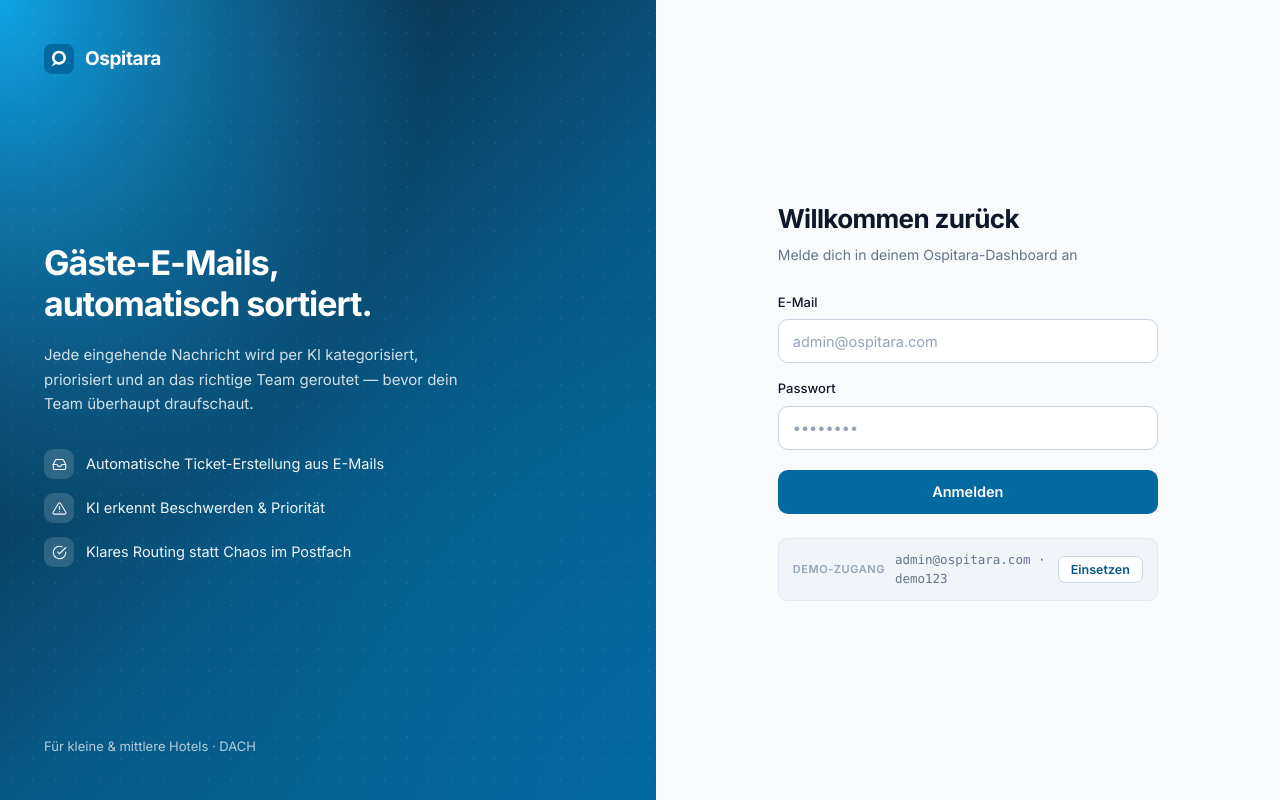
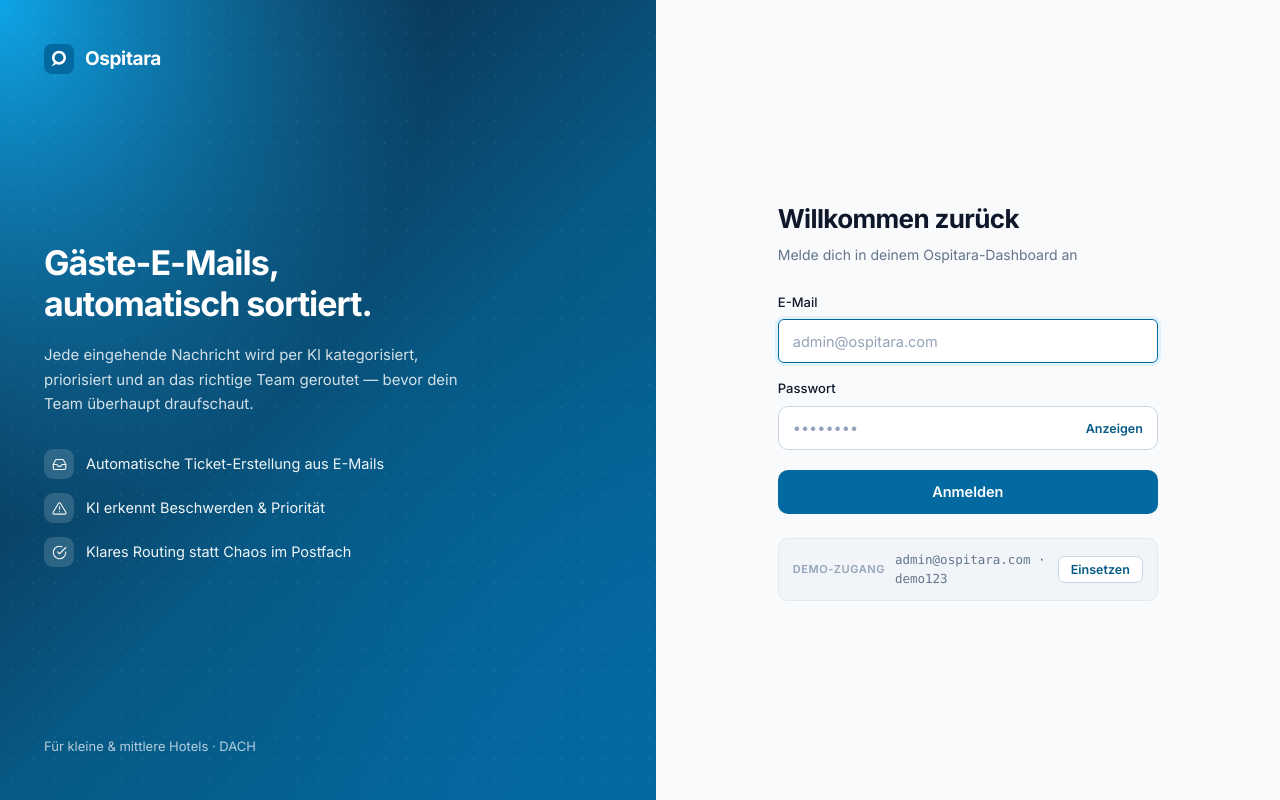
Before and after one commit to Max-M2000/hotelflow, a React app in the folder frontend/: page /login in a window 1280 px wide. Built offline with nearby package versions, Linux system fonts and the light colour scheme.

Commit message:
a11y+ux: full skill-based UI audit fixes — keyboard nav (stat cards/rows), aria-labels on filters/search/status, focus rings, empty-state action, form-label association, login role=alert + password toggle + autofocus, nav aria-current, logout aria-label

```diff
--- a/frontend/src/components/Layout.jsx
+++ b/frontend/src/components/Layout.jsx
@@ -34,6 +34,7 @@ const Layout = ({ children, onLogout }) => {
           <button
             className={`nav-item ${isTickets ? 'nav-item-active' : ''}`}
             onClick={() => navigate('/')}
+            aria-current={isTickets ? 'page' : undefined}
           >
             <IconInbox size={18} />
             <span>Tickets</span>
@@ -62,7 +63,7 @@ const Layout = ({ children, onLogout }) => {
               <div className="user-name">Admin</div>
               <div className="user-email">{userEmail}</div>
             </div>
-            <button className="logout-btn" onClick={handleLogout} title="Abmelden">
+            <button className="logout-btn" onClick={handleLogout} title="Abmelden" aria-label="Abmelden">
               <IconLogout size={17} />
             </button>
           </div>
--- a/frontend/src/components/TicketDetail.jsx
+++ b/frontend/src/components/TicketDetail.jsx
@@ -153,6 +153,7 @@ const TicketDetail = () => {
                 value={noteText}
                 onChange={(e) => setNoteText(e.target.value)}
                 placeholder="Notiz oder Bearbeitungsvermerk hinzufügen…"
+                aria-label="Neue interne Notiz"
                 className="note-input"
                 rows="2"
               />
@@ -184,22 +185,23 @@ const TicketDetail = () => {
           <div className="card side-card">
             <div className="card-title">Bearbeitung</div>
 
-            <label className="field-label">Status</label>
-            <select className="field-select" value={ticket.status} onChange={(e) => updateField('status', e.target.value)}>
+            <label className="field-label" htmlFor="field-status">Status</label>
+            <select id="field-status" className="field-select" value={ticket.status} onChange={(e) => updateField('status', e.target.value)}>
               <option value="open">Offen</option>
               <option value="in_progress">In Bearbeitung</option>
               <option value="closed">Geschlossen</option>
             </select>
 
-            <label className="field-label">Priorität</label>
-            <select className="field-select" value={ticket.priority} onChange={(e) => updateField('priority', e.target.value)}>
+            <label className="field-label" htmlFor="field-priority">Priorität</label>
+            <select id="field-priority" className="field-select" value={ticket.priority} onChange={(e) => updateField('priority', e.target.value)}>
               <option value="high">Hoch</option>
               <option value="medium">Mittel</option>
               <option value="low">Niedrig</option>
             </select>
 
-            <label className="field-label">Zugewiesenes Team</label>
+            <label className="field-label" htmlFor="field-team">Zugewiesenes Team</label>
             <input
+              id="field-team"
               className="field-input"
               type="text"
               defaultValue={ticket.assignedTo || ''}
--- a/frontend/src/pages/LoginPage.jsx
+++ b/frontend/src/pages/LoginPage.jsx
@@ -10,6 +10,7 @@ const LoginPage = ({ onLogin }) => {
   const navigate = useNavigate();
   const [email, setEmail] = useState('');
   const [password, setPassword] = useState('');
+  const [showPassword, setShowPassword] = useState(false);
   const [error, setError] = useState('');
   const [loading, setLoading] = useState(false);
 
@@ -71,21 +72,32 @@ const LoginPage = ({ onLogin }) => {
                 onChange={(e) => setEmail(e.target.value)}
                 placeholder="admin@ospitara.com"
                 autoComplete="username"
+                autoFocus
               />
             </div>
             <div className="auth-field">
               <label htmlFor="password">Passwort</label>
+              <div className="password-wrap">
                 <input
                   id="password"
-                type="password"
+                  type={showPassword ? 'text' : 'password'}
                   value={password}
                   onChange={(e) => setPassword(e.target.value)}
                   placeholder="••••••••"
                   autoComplete="current-password"
                 />
+                <button
+                  type="button"
+                  className="password-toggle"
+                  onClick={() => setShowPassword((v) => !v)}
+                  aria-label={showPassword ? 'Passwort verbergen' : 'Passwort anzeigen'}
+                >
+                  {showPassword ? 'Verbergen' : 'Anzeigen'}
+                </button>
+              </div>
             </div>
 
-            {error && <div className="auth-error">{error}</div>}
+            {error && <div className="auth-error" role="alert">{error}</div>}
 
             <button type="submit" disabled={loading} className="auth-submit">
               {loading ? 'Anmelden…' : 'Anmelden'}
--- a/frontend/src/styles/app.css
+++ b/frontend/src/styles/app.css
@@ -158,3 +158,16 @@ button, input, select, textarea {
 .dot-positive { background: var(--dot-positive); }
 .dot-neutral { background: var(--dot-neutral); }
 .dot-negative { background: var(--dot-negative); }
+
+/* Global keyboard focus ring (a11y: focus-states) */
+button:focus-visible,
+a:focus-visible,
+select:focus-visible,
+input:focus-visible,
+textarea:focus-visible,
+[role="button"]:focus-visible,
+[tabindex]:focus-visible {
+  outline: 2px solid var(--accent);
+  outline-offset: 2px;
+  border-radius: 6px;
+}
--- a/frontend/src/styles/auth.css
+++ b/frontend/src/styles/auth.css
@@ -165,6 +165,38 @@
   box-shadow: 0 0 0 3px var(--accent-soft);
 }
 
+.password-wrap {
+  position: relative;
+  display: flex;
+  align-items: center;
+}
+
+.password-wrap input {
+  flex: 1;
+  width: 100%;
+  padding-right: 92px;
+}
+
+.password-toggle {
+  position: absolute;
+  right: 6px;
+  top: 50%;
+  transform: translateY(-50%);
+  background: none;
+  border: none;
+  color: var(--accent-text);
+  font-size: 12.5px;
+  font-weight: 600;
+  cursor: pointer;
+  padding: 5px 9px;
+  border-radius: 6px;
+  transition: background 0.15s ease;
+}
+
+.password-toggle:hover {
+  background: var(--accent-soft);
+}
+
 .auth-error {
   background: var(--red-bg);
   color: var(--red-fg);
--- a/frontend/src/styles/dashboard.css
+++ b/frontend/src/styles/dashboard.css
@@ -43,6 +43,14 @@
   padding: 18px 18px 20px;
   cursor: pointer;
   transition: border-color 0.15s ease, box-shadow 0.15s ease, transform 0.15s ease;
+  /* button reset (semantic button for keyboard a11y) */
+  width: 100%;
+  display: block;
+  text-align: left;
+  font: inherit;
+  color: inherit;
+  -webkit-appearance: none;
+  appearance: none;
 }
 
 .stat-card:hover {
@@ -260,6 +268,28 @@
   font-size: 14px;
 }
 
+.empty-title {
+  margin-bottom: 12px;
+  color: var(--text-2);
+}
+
+.empty-action {
+  border: 1px solid var(--border-strong);
+  background: var(--surface);
+  color: var(--accent-text);
+  font-size: 13px;
+  font-weight: 600;
+  padding: 7px 14px;
+  border-radius: 8px;
+  cursor: pointer;
+  transition: all 0.15s ease;
+}
+
+.empty-action:hover {
+  background: var(--accent-soft);
+  border-color: var(--accent);
+}
+
 /* Guest */
 .guest {
   display: flex;
```
Also changed, not shown: frontend/src/components/Dashboard.jsx (+45 -9 lines). Lines whose indentation alone changed are shown as unchanged.
